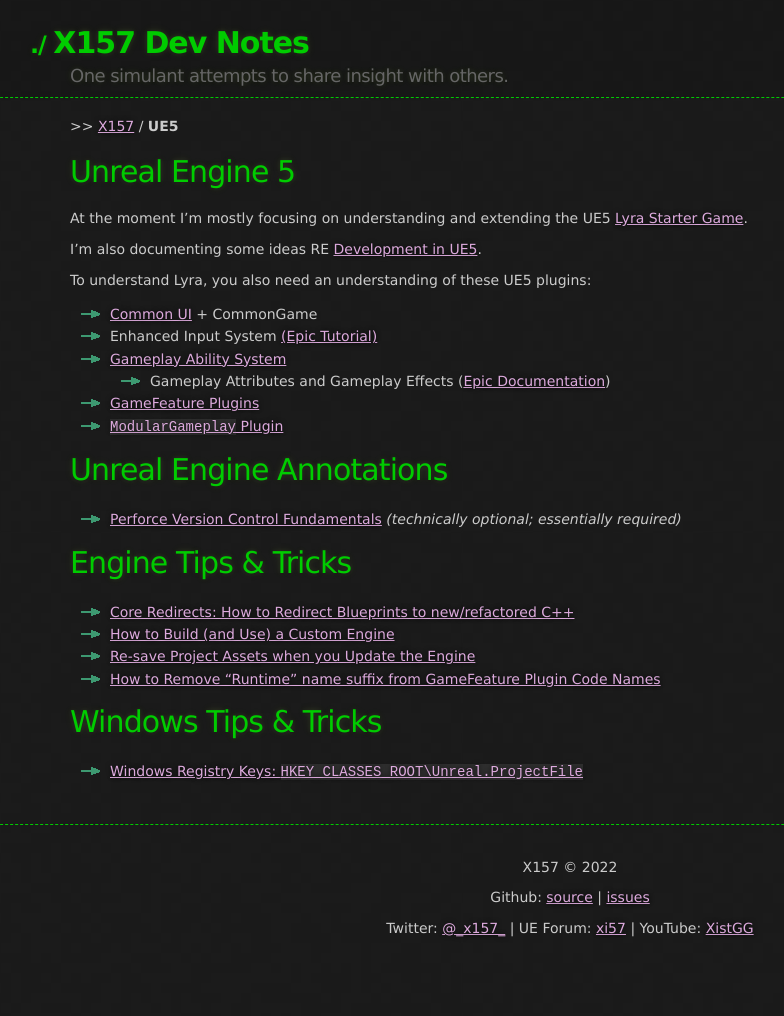
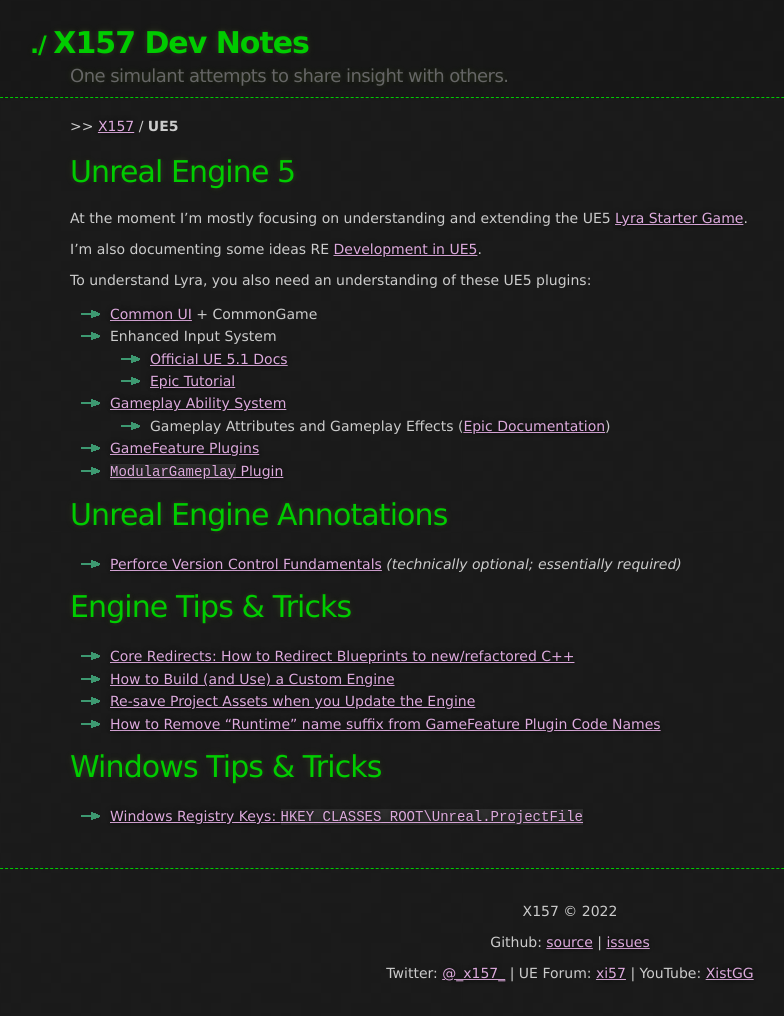
Before and after one commit to x157/x157.github.io, a Jekyll site: the page built from UE5/index.md, in a window 1280 px wide. Shown: the whole page, without its empty margins (70-854 px from the left). Built offline with Jekyll 4.4.1, drawn with Linux system fonts in a browser that asks for light colours; before the commit the page ends 971 px from its top, so only the background shows below that.

Commit message:
Add Enhanced Input link

```diff
--- a/UE5/index.md
+++ b/UE5/index.md
@@ -15,7 +15,9 @@
 To understand Lyra, you also need an understanding of these UE5 plugins:
 
 - [Common UI](/UE5/CommonUI/) + CommonGame
-- Enhanced Input System [(Epic Tutorial)](https://dev.epicgames.com/community/learning/tutorials/eD13/unreal-engine-enhanced-input-in-ue5)
+- Enhanced Input System
+  - [Official UE 5.1 Docs](https://docs.unrealengine.com/5.1/en-US/enhanced-input-in-unreal-engine/)
+  - [Epic Tutorial](https://dev.epicgames.com/community/learning/tutorials/eD13/unreal-engine-enhanced-input-in-ue5)
 - [Gameplay Ability System](/UE5/GameplayAbilitySystem/)
   - Gameplay Attributes and Gameplay Effects ([Epic Documentation](https://docs.unrealengine.com/5.0/en-US/gameplay-attributes-and-gameplay-effects-for-the-gameplay-ability-system-in-unreal-engine/))
 - [GameFeature Plugins](/UE5/GameFeatures/)
```
